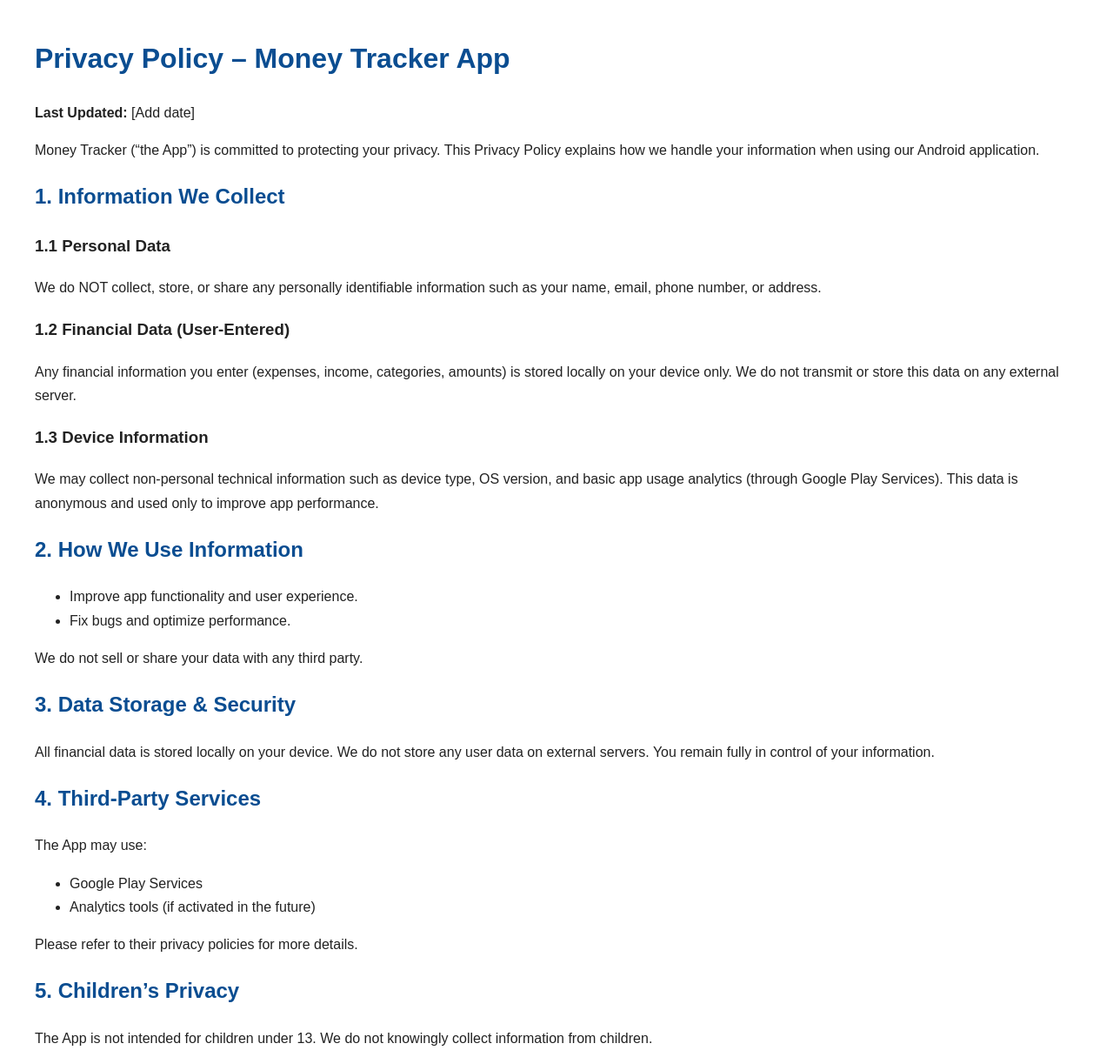
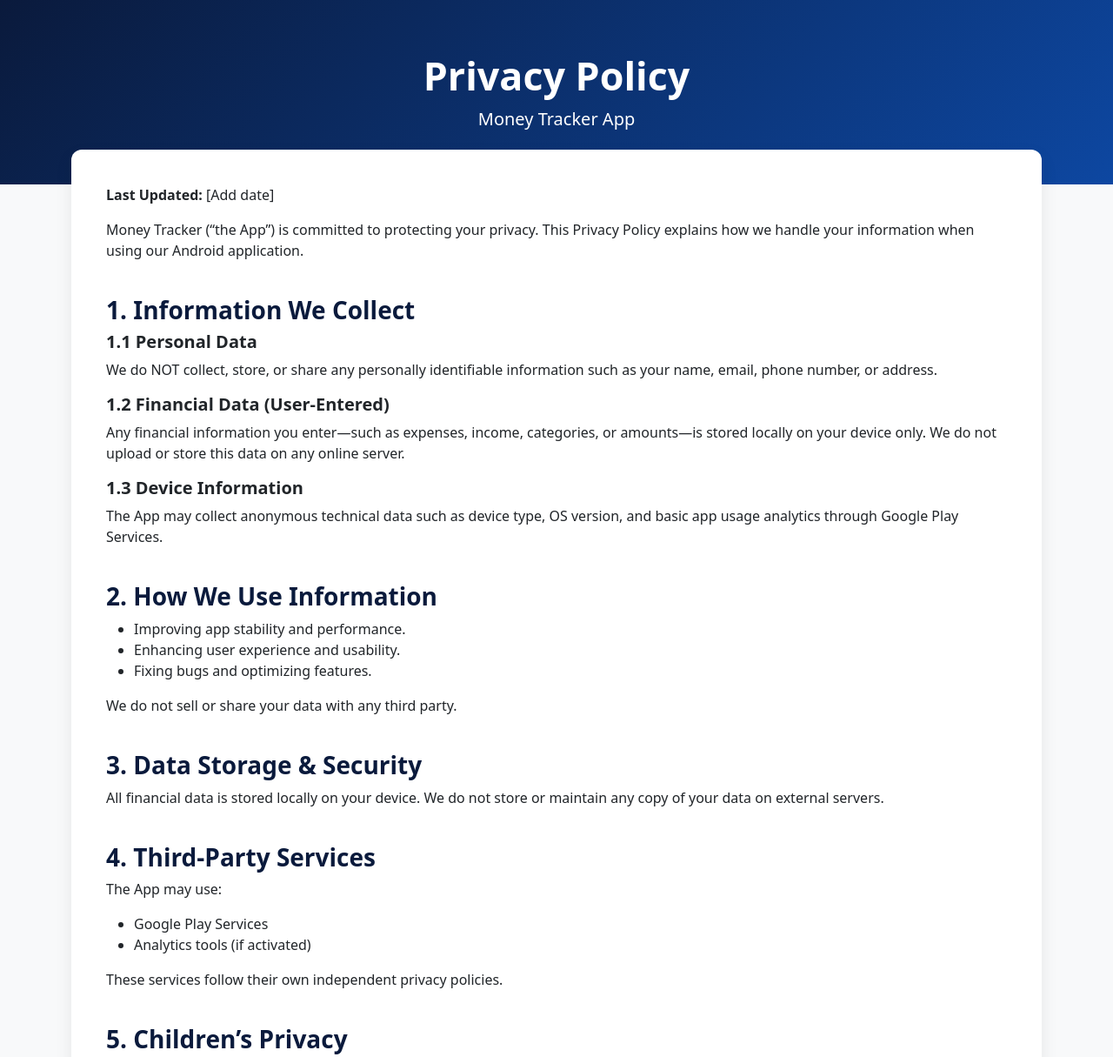
Before and after one commit to lightarrowsoftware/money-tracker-policy, a plain HTML site: page privacy-policy.html in a window 1280 px wide. Shown: the top 1215 px of the page at 87% size. Drawn offline with nearby package versions, Linux system fonts and the light colour scheme.

Commit message:
Update privacy-policy.html

```diff
--- a/privacy-policy.html
+++ b/privacy-policy.html
@@ -2,72 +2,128 @@
 <html lang="en">
 <head>
     <meta charset="UTF-8">
-    <meta name="viewport" content="width=device-width, initial-scale=1.0">
+    <meta name="viewport" content="width=device-width, initial-scale=1">
     <title>Privacy Policy - Money Tracker</title>
+
+    <!-- Bootstrap 5 -->
+    <link href="https://cdn.jsdelivr.net/npm/bootstrap@5.3.2/dist/css/bootstrap.min.css" rel="stylesheet">
+
     <style>
         body {
-            font-family: Arial, sans-serif;
-            margin: 40px;
-            line-height: 1.7;
-            color: #222;
+            background-color: #f8f9fa;
+            color: #212529;
         }
-        h1, h2 {
-            color: #0A4D91;
+
+        .header {
+            background: linear-gradient(135deg, #0a1a3c, #0d47a1);
+            color: white;
+            padding: 60px 0;
+            text-align: center;
+        }
+
+        .header h1 {
+            font-weight: 700;
+            font-size: 2.8rem;
+        }
+
+        .section-title {
+            color: #0a1a3c;
+            font-weight: 700;
+            margin-top: 40px;
+        }
+
+        .content-wrapper {
+            background: white;
+            padding: 40px;
+            border-radius: 12px;
+            box-shadow: 0 8px 20px rgba(0,0,0,0.08);
+            margin-top: -40px;
+            margin-bottom: 60px;
+        }
+
+        footer {
+            background: #0a1a3c;
+            color: white;
+            padding: 20px 0;
+            text-align: center;
+        }
+
+        a, a:hover {
+            color: #0d47a1;
         }
     </style>
 </head>
+
 <body>
 
-<h1>Privacy Policy – Money Tracker App</h1>
+    <!-- Header -->
+    <div class="header">
+        <h1>Privacy Policy</h1>
+        <p class="lead mb-0">Money Tracker App</p>
+    </div>
+
+    <!-- Content -->
+    <div class="container">
+        <div class="content-wrapper">
+
             <p><strong>Last Updated:</strong> [Add date]</p>
 
             <p>Money Tracker (“the App”) is committed to protecting your privacy. This Privacy Policy explains how we handle your information when using our Android application.</p>
 
-<h2>1. Information We Collect</h2>
+            <h3 class="section-title">1. Information We Collect</h3>
 
-<h3>1.1 Personal Data</h3>
+            <h5><strong>1.1 Personal Data</strong></h5>
             <p>We do NOT collect, store, or share any personally identifiable information such as your name, email, phone number, or address.</p>
 
-<h3>1.2 Financial Data (User-Entered)</h3>
-<p>Any financial information you enter (expenses, income, categories, amounts) is stored locally on your device only. We do not transmit or store this data on any external server.</p>
+            <h5><strong>1.2 Financial Data (User-Entered)</strong></h5>
+            <p>Any financial information you enter—such as expenses, income, categories, or amounts—is stored locally on your device only. We do not upload or store this data on any online server.</p>
 
-<h3>1.3 Device Information</h3>
-<p>We may collect non-personal technical information such as device type, OS version, and basic app usage analytics (through Google Play Services). This data is anonymous and used only to improve app performance.</p>
+            <h5><strong>1.3 Device Information</strong></h5>
+            <p>The App may collect anonymous technical data such as device type, OS version, and basic app usage analytics through Google Play Services.</p>
 
-<h2>2. How We Use Information</h2>
+            <h3 class="section-title">2. How We Use Information</h3>
             <ul>
-    <li>Improve app functionality and user experience.</li>
-    <li>Fix bugs and optimize performance.</li>
+                <li>Improving app stability and performance.</li>
+                <li>Enhancing user experience and usability.</li>
+                <li>Fixing bugs and optimizing features.</li>
             </ul>
             <p>We do not sell or share your data with any third party.</p>
 
-<h2>3. Data Storage & Security</h2>
-<p>All financial data is stored locally on your device. We do not store any user data on external servers. You remain fully in control of your information.</p>
+            <h3 class="section-title">3. Data Storage & Security</h3>
+            <p>All financial data is stored locally on your device. We do not store or maintain any copy of your data on external servers.</p>
 
-<h2>4. Third-Party Services</h2>
+            <h3 class="section-title">4. Third-Party Services</h3>
             <p>The App may use:</p>
             <ul>
                 <li>Google Play Services</li>
-    <li>Analytics tools (if activated in the future)</li>
+                <li>Analytics tools (if activated)</li>
             </ul>
-<p>Please refer to their privacy policies for more details.</p>
+            <p>These services follow their own independent privacy policies.</p>
 
-<h2>5. Children’s Privacy</h2>
-<p>The App is not intended for children under 13. We do not knowingly collect information from children.</p>
+            <h3 class="section-title">5. Children’s Privacy</h3>
+            <p>The App is not intended for children under 13. We do not knowingly collect children’s data.</p>
 
-<h2>6. Future Features</h2>
-<p>In future updates, features such as cloud sync or user accounts may be added. If implemented, this Privacy Policy will be updated to reflect how we collect and handle data related to these features.</p>
+            <h3 class="section-title">6. Future Features</h3>
+            <p>Upcoming features like cloud sync or user accounts may require additional data usage. This policy will be updated accordingly before such features become available.</p>
 
-<h2>7. Consent</h2>
-<p>By using the App, you agree to this Privacy Policy. If you do not agree, please discontinue using the App.</p>
+            <h3 class="section-title">7. Consent</h3>
+            <p>By using the App, you consent to this Privacy Policy. If you disagree, please discontinue using the App.</p>
 
-<h2>8. Changes to This Policy</h2>
-<p>We may update this Privacy Policy from time to time. The updated version will always be available on this page.</p>
+            <h3 class="section-title">8. Changes to This Policy</h3>
+            <p>We may update this Privacy Policy periodically. Changes will be posted on this page with an updated date.</p>
 
-<h2>9. Contact Us</h2>
+            <h3 class="section-title">9. Contact Us</h3>
             <p>If you have questions or concerns, contact us:</p>
-<p><strong>Email:</strong> lightarrow.software@gmail.com<br>
-<strong>Developer:</strong> Code Nexus Crafts</p>
+            <p><strong>Email:</strong> [your email]<br>
+               <strong>Developer:</strong> [your name or company]</p>
+
+        </div>
+    </div>
+
+    <!-- Footer -->
+    <footer>
+        <p>© 2025 Money Tracker App – All Rights Reserved</p>
+    </footer>
 
 </body>
 </html>
```
Lines whose indentation alone changed are shown as unchanged.
